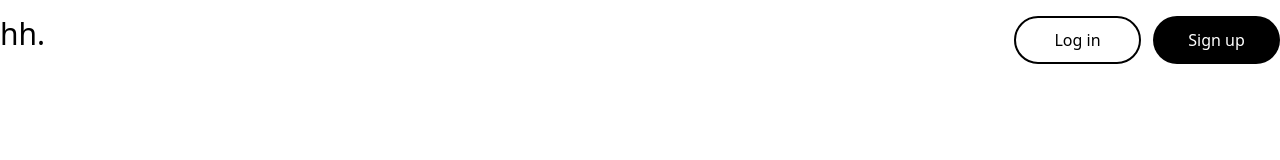
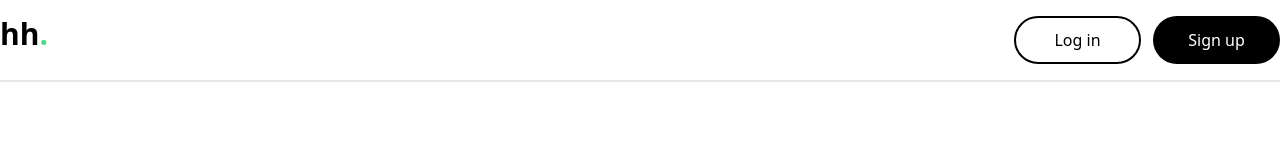
Before and after one commit to werapolJa/Werapol-Blog, a React (Vite) app: page / in a window 1280 px wide. Shown: the top 160 px of the page. Built offline with nearby package versions, Linux system fonts and the light colour scheme.

Commit message:
feat:add border and font-size navber

```diff
--- a/src/App.jsx
+++ b/src/App.jsx
@@ -3,9 +3,11 @@ import heroimage from "./assets/heroimg.jpg";
 function Navbar() {
   return (
     <>
-      <nav className="max-w-7xl mx-auto h-[80px] flex items-center">
+      <nav className="max-w-7xl mx-auto h-[80px] flex items-center ">
         <div className="flex justify-between w-full">
-          <div className=" text-3xl">hh.</div>
+          <div className=" text-3xl font-semibold">
+            hh<span className="text-green-400">.</span>
+          </div>
           <div className="flex gap-3">
             <button className="border-black border-2 w-[127px] h-[48px] rounded-full hover:cursor-pointer">
               Log in
@@ -16,6 +18,7 @@ function Navbar() {
           </div>
         </div>
       </nav>
+      <div className="border-b-2 "></div>
     </>
   );
 }
```
